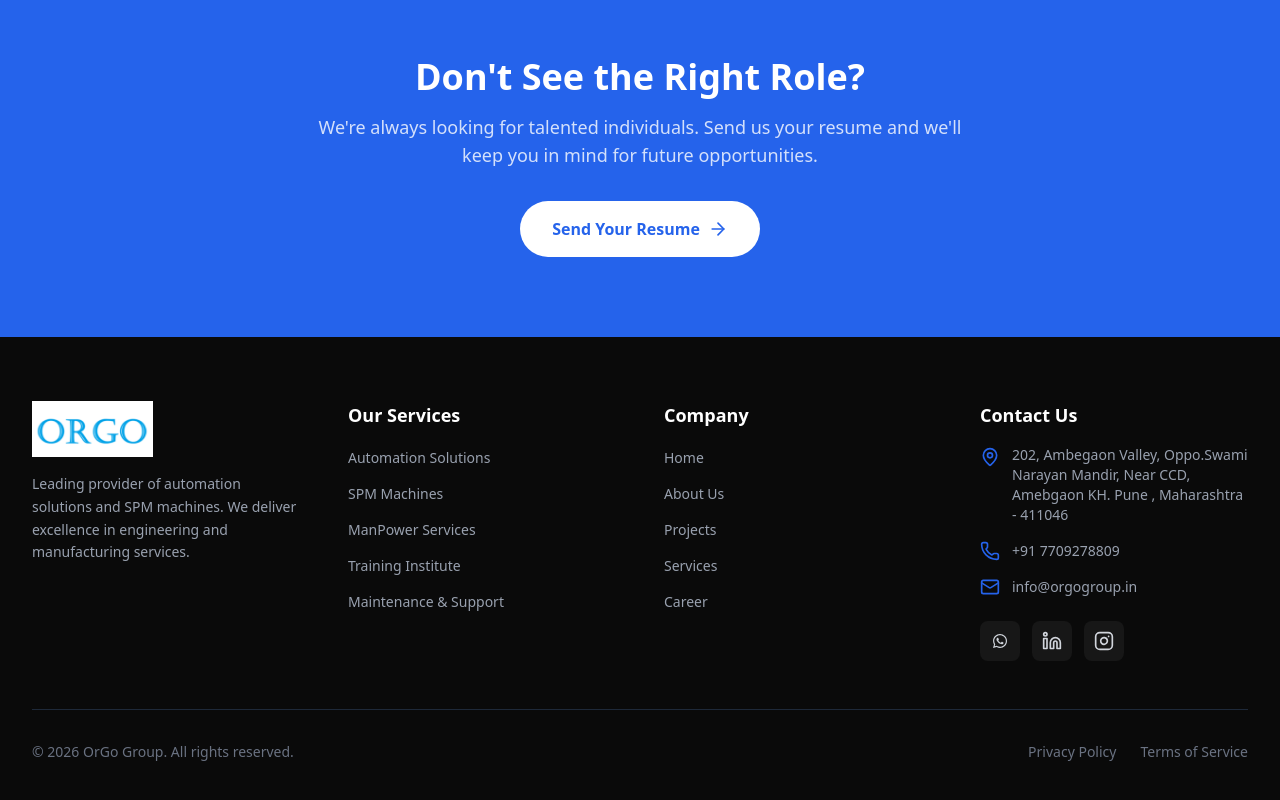
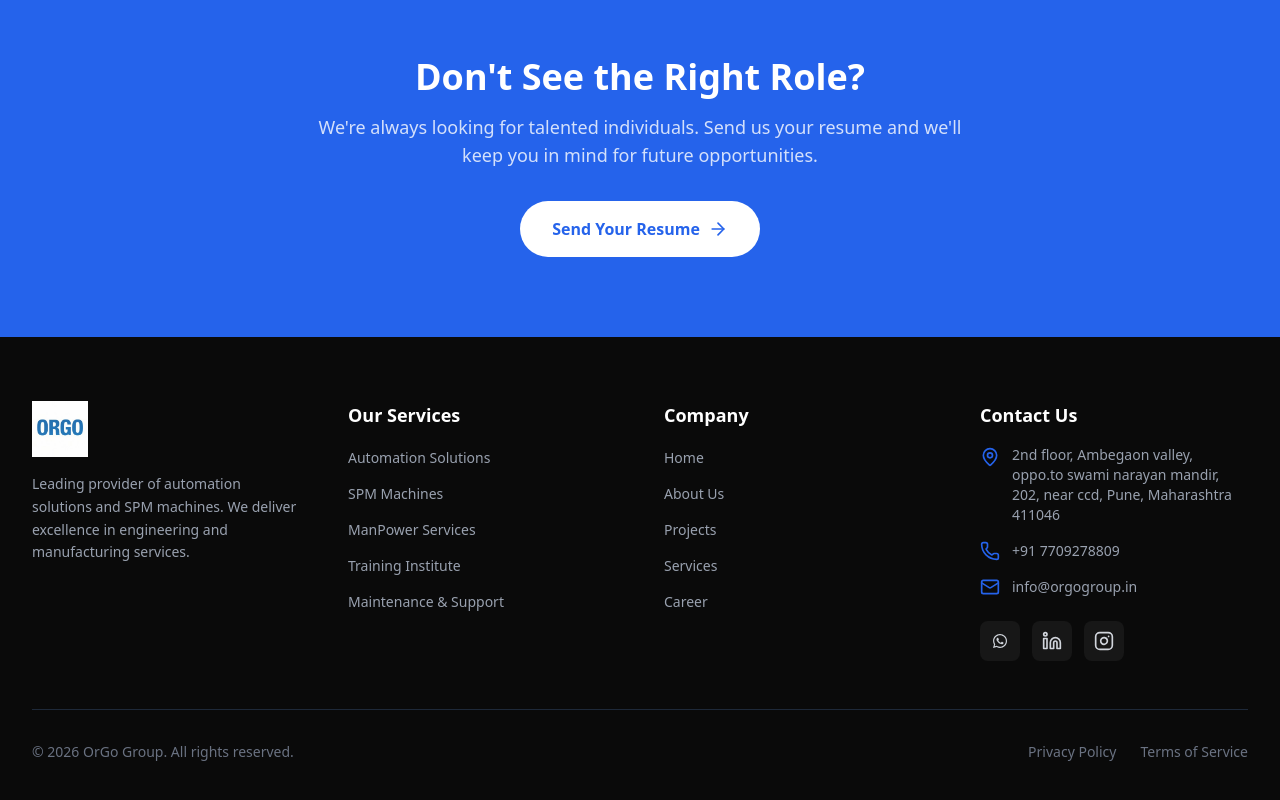
Before and after one commit to cotishq/orgo-v2, a React (Vite) app: page /career in a window 1280 px wide. Shown: the part 2931-3731 px from the top of the page. Built offline with nearby package versions, Linux system fonts and the light colour scheme; a web font is replaced by a local one.

Commit message:
fix: location and logo image

```diff
--- a/src/components/Footer.tsx
+++ b/src/components/Footer.tsx
@@ -93,7 +93,7 @@ export default function Footer() {
               <li className="flex items-start gap-3">
                 <MapPin className="w-5 h-5 text-primary shrink-0 mt-0.5" />
                 <span className="text-sm text-gray-400">
-                  202, Ambegaon Valley, Oppo.Swami Narayan Mandir, Near CCD, Amebgaon KH. Pune , Maharashtra - 411046
+                  2nd floor, Ambegaon valley, oppo.to swami narayan mandir, 202, near ccd, Pune, Maharashtra 411046
                 </span>
               </li>
               <li>
--- a/src/components/LocationMap.tsx
+++ b/src/components/LocationMap.tsx
@@ -14,8 +14,8 @@ const customIcon = new Icon({
 });
 
 export default function LocationMap() {
-    const address = "202, Ambegaon Valley, Oppo.Swami Narayan Mandir, Near CCD, Amebgaon KH. Pune , Maharashtra - 411046";
-    const position: [number, number] = [18.4552, 73.8370]; // Coordinates for Ambegaon Khurd, Pune
+    const address = "2nd floor, Ambegaon valley, oppo.to swami narayan mandir, 202, near ccd, Pune, Maharashtra 411046";
+    const position: [number, number] = [18.441255779586292, 73.83966038190476]; // Coordinates for new location
 
     return (
         <section className="py-16 lg:py-24 bg-white border-t border-gray-100">
@@ -40,10 +40,10 @@ export default function LocationMap() {
                                         <div>
                                             <p className="font-semibold text-gray-900 mb-1">Address</p>
                                             <p className="text-gray-600 leading-relaxed text-sm">
-                                                202, Ambegaon Valley,<br />
-                                                Oppo. Swami Narayan Mandir,<br />
-                                                Near CCD, Ambegaon KH,<br />
-                                                Pune, Maharashtra - 411046
+                                                2nd floor, Ambegaon Valley,<br />
+                                                Oppo. Swami Narayan Mandir, 202,<br />
+                                                Near CCD, Pune,<br />
+                                                Maharashtra - 411046
                                             </p>
                                         </div>
                                     </div>
```
Also changed, not shown: src/assets/images/logo-orgo-new.png.
